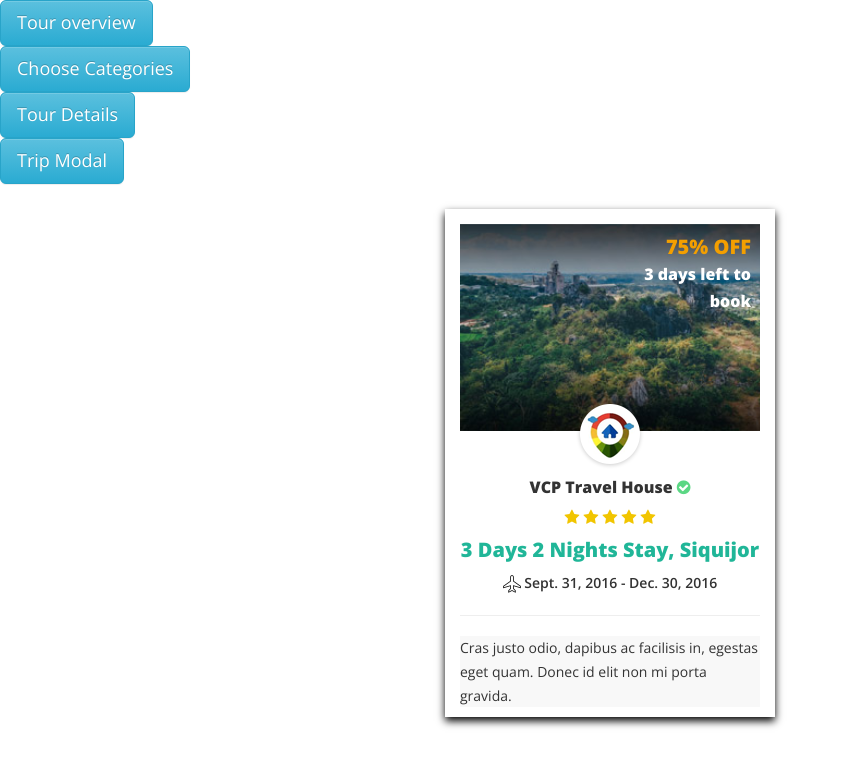
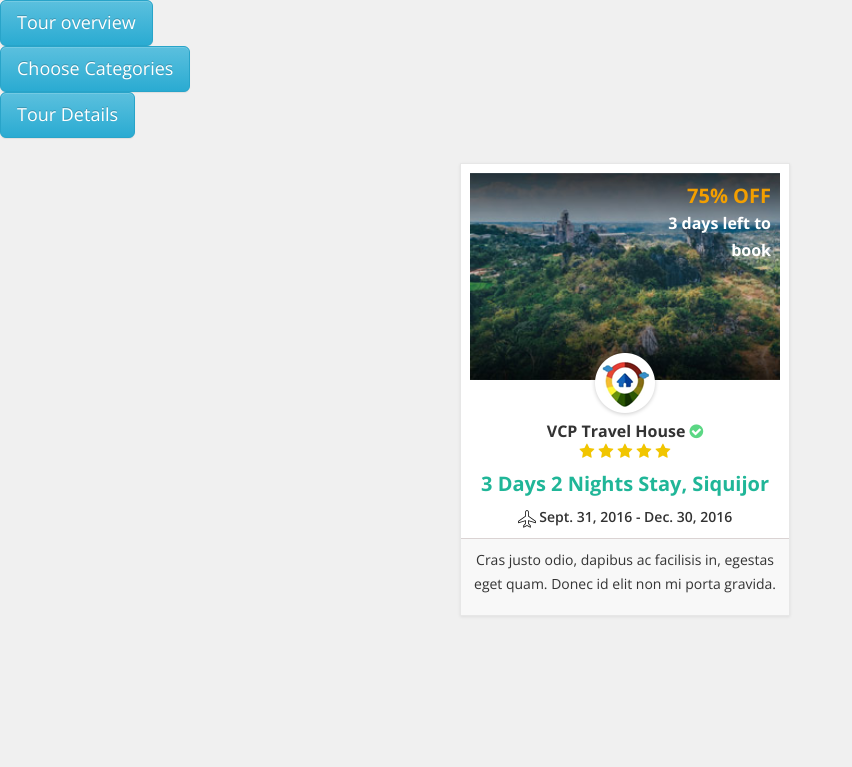
Before and after one commit to rainserinas/bckets, a PHP site: page /pages/bckets_modal.html in a window 1280 px wide. Shown: the top 767 px of the page, without its empty margins (0-852 px from the left). Run offline with PHP 8.4, Linux system fonts and the light colour scheme; style sheets or scripts are compiled from the project's sources; some libraries are stand-ins or nearby versions.

Commit message:
css fixes, add index.html

```diff
--- a/css/dist/bckets_modal.css
+++ b/css/dist/bckets_modal.css
@@ -1,9 +1,29 @@
 /* Start: tour overview modal */
+body {
+  background-color: #f0f0f0;
+}
+.section-title {
+  font-family: 'Open Sans', sans-serif;
+  font-weight: 700;
+  font-size: 14px;
+  margin-top: 15px;
+  margin-bottom: 10px;
+}
+.first-title {
+  margin-top: 0px;
+}
+.btn-primary {
+  padding: 8px 50px;
+}
+.btn-primary:hover {
+  padding: 8px 50px;
+  color: #20b698;
+}
 .section-3 p {
   font-family: 'Open sans', sans-serif;
   font-size: 14px;
   font-weight: 400;
-  padding-top: 18px;
+  padding-top: 10px;
 }
 .section-6 button {
   width: 100%;
@@ -156,24 +176,27 @@
   padding-top: 25px;
   padding-bottom: 50px;
 }
-#small-display .card-display {
+#small-display .inner-padding {
+  padding: 9px 9px;
+}
+.card-group-template {
+  background-color: #fff;
   width: 330px;
-  box-shadow: 0 4px 8px 0 #000000;
-  transition: 0.3s;
 }
-#small-display .card-display:hover {
-  box-shadow: 0 8px 16px 0 #000000;
+.card-group-template .card-footer {
+  background-color: #f8f8f8;
+  border-top: 1px solid #dad3d3;
+  margin-top: 15px;
 }
 #small-display-section-1 {
   background-image: url(../../img/small-banner.jpg);
   height: 207px;
   background-repeat: no-repeat;
   background-size: cover;
-  margin-top: 15px;
 }
 #small-display-section-1 .off {
   font-family: 'Open sans', sans-serif;
-  font-weight: 800;
+  font-weight: 700;
   font-size: 20px;
   color: #f39f00;
 }
@@ -181,7 +204,7 @@
   margin-top: -13px;
   font-family: 'Open sans', sans-serif;
   color: #fff;
-  font-weight: 800;
+  font-weight: 700;
 }
 #small-display-section-1 .col-md-6 {
   padding: 6px 24px;
@@ -193,30 +216,30 @@
 #small-display-section-3 h3 {
   font-family: 'Open sans', sans-serif;
   font-size: 16px;
-  font-weight: 800;
-  margin-top: 10px;
+  font-weight: 700;
+  margin-top: 5px;
 }
 #small-display-section-3 h3 i {
   color: #5bd784;
 }
+#small-display-section-3 .star {
+  margin-top: -10px;
+}
 #small-display-section-3 .star i {
   color: #f1c500;
-  margin-top: -5px;
 }
 #small-display-section-3 h2 {
   font-family: 'Open sans', sans-serif;
   font-size: 20px;
   color: #20b698;
-  font-weight: 800;
+  font-weight: 700;
   margin-top: 10px;
 }
 #small-display-section-3 p {
   font-family: 'Open Sans', sans-serif;
   font-weight: 600;
   font-size: 14px;
-}
-#small-display-section-4 {
-  background-color: #f8f8f8;
+  margin-bottom: -15px;
 }
 #small-display-section-4 p {
   font-family: 'Open sans', sans-serif;
@@ -228,7 +251,7 @@
 .modal-content {
   border-radius: 0px;
   border: 1px solid #fff;
-  padding: 5px 5px;
+  padding: 15px 20px;
 }
 .modal-content #trip-modal-section-2 {
   background-image: url(../../img/large-display-banner-1.jpg);
@@ -242,7 +265,7 @@
   padding: 10px 0px;
   font-family: 'Open Sans', sans-serif;
   color: #fff;
-  font-weight: 800;
+  font-weight: 700;
   background-color: #20b698;
   border: 1px solid #20b698;
   font-size: 20px;
--- a/index.php
+++ b/index.php
@@ -1 +1 @@
-<?php include_once("pages/bckets_modal.html");  ?>
+<?php include_once("pages/index.html");  ?>
--- a/less/bckets_modal.less
+++ b/less/bckets_modal.less
@@ -1,12 +1,32 @@
 @import 'lib.less';
 
 /* Start: tour overview modal */
+body {
+	background-color: #f0f0f0;
+}
+.section-title {
+	font-family: 'Open Sans', sans-serif;
+    font-weight: 700;
+    font-size: 14px;
+    margin-top: 15px;
+    margin-bottom: 10px;
+}
+.first-title {
+	margin-top: 0px
+}
+.btn-primary {
+	padding: 8px 50px;
+}
+.btn-primary:hover {
+	padding: 8px 50px;
+	color: #20b698;
+}
 .section-3 {
 	p {
 		font-family: 'Open sans', sans-serif;
 	    font-size: 14px;
 	    font-weight: 400;
-	    padding-top: 18px;
+	    padding-top: 10px;
 	}
 }
 
@@ -168,13 +188,18 @@
 #small-display {
 	padding-top: 25px;
 	padding-bottom: 50px;
-	.card-display {
-		width: 330px;
-	    box-shadow: 0 4px 8px 0 rgba(0, 0, 0, 5.2);
-    	transition: 0.3s;
+
+	.inner-padding {
+		padding: 9px 9px;
 	}
-	.card-display:hover {
-	    box-shadow: 0 8px 16px 0 rgba(0, 0, 0, 5.2);
+}
+.card-group-template {
+	background-color: #fff;
+	width: 330px;
+	.card-footer {
+		background-color: #f8f8f8;
+		border-top: 1px solid #dad3d3;
+		margin-top: 15px;
 	}
 }
 #small-display-section-1 {
@@ -182,10 +207,9 @@
     height: 207px;
     background-repeat: no-repeat;
     background-size: cover;
-    margin-top: 15px;
     .off {
     	font-family: 'Open sans', sans-serif;
-	    font-weight: 800;
+	    font-weight: 700;
 	    font-size: 20px;
 	    color: #f39f00;
     }
@@ -193,7 +217,7 @@
     	margin-top: -13px;
     	font-family: 'Open sans', sans-serif;
 	    color: #fff;
-	    font-weight: 800;
+	    font-weight: 700;
     }
     .col-md-6 {
     	padding: 6px 24px;
@@ -209,34 +233,34 @@
 	h3 {
 		font-family: 'Open sans', sans-serif;
 	    font-size: 16px;
-	    font-weight: 800;
-	    margin-top: 10px;
+	    font-weight: 700;
+	    margin-top: 5px;
 	    i {
 			color: #5bd784;
 		}
 	}
 	.star {
+		margin-top: -10px;
 		i {
 			color: #f1c500;
-			margin-top: -5px;
 		}
 	}
 	h2 {
 		font-family: 'Open sans', sans-serif;
 	    font-size: 20px;
 	    color: #20b698;
-	    font-weight: 800;
+	    font-weight: 700;
 	    margin-top: 10px;
 	}
 	p {
 		font-family: 'Open Sans', sans-serif;
 	    font-weight: 600;
 	    font-size: 14px;
+	    margin-bottom: -15px;
 	}
 }
 
 #small-display-section-4 {
-	background-color: #f8f8f8;
 	p {
 		font-family: 'Open sans', sans-serif;
 	    font-weight: 400;
@@ -249,7 +273,7 @@
 .modal-content {
     border-radius: 0px;
     border: 1px solid #fff;
-    padding: 5px 5px;
+    padding: 15px 20px;
 
 	#trip-modal-section-2 {
 		background-image: url(../../img/large-display-banner-1.jpg);
@@ -264,7 +288,7 @@
 		    padding: 10px 0px;
 		    font-family: 'Open Sans', sans-serif;
 		    color: #fff;
-		    font-weight: 800;
+		    font-weight: 700;
 		    background-color: #20b698;
 		    border: 1px solid #20b698;
 		    font-size: 20px;
--- a/pages/bckets_modal.html
+++ b/pages/bckets_modal.html
@@ -34,9 +34,6 @@
         <div>
             <button type="button" class="btn btn-info btn-lg" data-toggle="modal" data-target="#tour-details">Tour Details</button>
         </div>
-        <div>
-            <button type="button" class="btn btn-info btn-lg" data-toggle="modal" data-target="#trip-modal">Trip Modal</button>
-        </div>
     </div>
 
     <!-- Start: Small Display -->
@@ -44,7 +41,9 @@
         <div class="container">
             <div class="row">
                 <div class="col-md-4"></div>
-                <div class="col-md-4 card-display">
+                <div class="col-md-4">
+                    <div class="card-group-template">
+                        <div class="inner-padding">
                             <section id="small-display-section-1">
                                     <div class="row">
                                         <div class="col-md-6"></div>
@@ -69,10 +68,13 @@
                                 <h2>3 Days 2 Nights Stay, Siquijor</h2>
                                 <p><img src="../img/plane.png" /> Sept. 31, 2016 - Dec. 30, 2016</p>
                             </section>
-                    <hr>
+                        </div>
+                        <div class="inner-padding card-footer">
                             <section id="small-display-section-4">
                                 <p>Cras justo odio, dapibus ac facilisis in, egestas eget quam. Donec id elit non mi porta gravida.</p>
                             </section>
+                        </div>
+                    </div>
                 </div>
                 <div class="col-md-4"></div>
             </div>
@@ -93,7 +95,7 @@
                 <section>
                     <div class="modal-content">
                         <div class="section-1">
-                            <h3 class="section-title">Upload images</h3>
+                            <h3 class="section-title first-title">Upload images</h3>
                             <div class="upload-img-div">
                                 <div class="row">
                                     <div class="col-md-3">
@@ -346,40 +348,5 @@
         </div>
     </div>
     <!-- End: Tour Details -->
-
-    <!-- Start: Trip Modal -->
-    <div id="modal-section">
-        <div class="modal fade" id="trip-modal" role="dialog">
-            <div class="modal-dialog">
-                <section>
-
-                </section>
-                <section>
-                    <div class="modal-content">
-                        <section id="trip-modal-section-2">
-                            <p>75% OFF</p>
-                            <p>Booking ends in 3 days </p>
-                        </section>
-                        <section id="trip-modal-section-3">
-                            <button>START A GROUP TOUR</button>
-                        </section>
-                        <section id="trip-modal-section-4">
-                            <h1>P5,288/pax  P10,888</h1>
-                            <h2>3 Days 2 Nights Stay, Siquijor</h2>
-                            <h3>Siquijor, Philippines</h3>
-                            <p>Sept. 31, 2016 - Dec. 30, 2016</p>
-                            <p>Inquire</p>
-                            <p>Book a slot</p>
-                            <p class="category">Resorts</p>
-                            <p class="category">City Tour</p>
-                            <p class="category">Diving</p>
-                            <a>Add Category </a>
-                        </section>
-                    </div>
-                </section>
-            </div>
-        </div>
-    </div>
-    <!-- End: Trip Modal -->
 </body>
 </html>
```
Also changed, not shown: pages/index.html (added, +34 -0 lines). Lines whose indentation alone changed are shown as unchanged.
